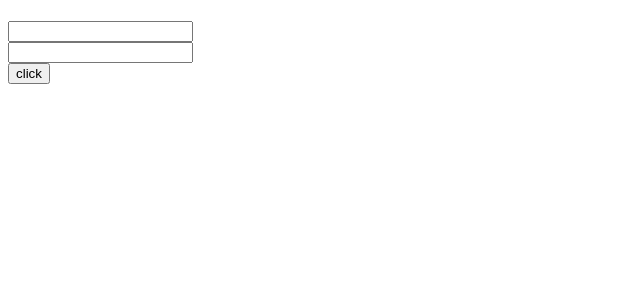
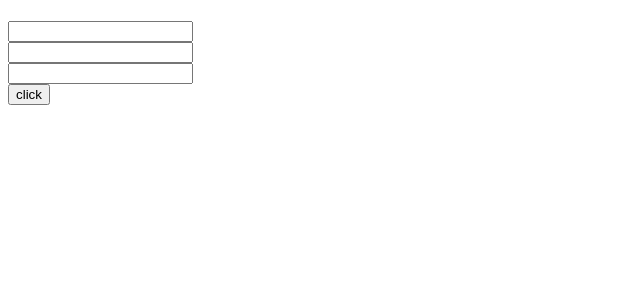
Before and after one commit to abhishekhatwal/reactjs_tutorial, a React (Create React App) app: page / in a window 1280 px wide. Shown: the top 300 px of the page, without its empty margins (0-640 px from the left). Built offline with nearby package versions, Linux system fonts and the light colour scheme.

Commit message:
handling multiple form input states using single object

```diff
--- a/src/App.jsx
+++ b/src/App.jsx
@@ -2,51 +2,65 @@ import React, { useState } from 'react';
 
 function App() {
 
-  //alternate
-  /*
-   const [fname, setfnameValue] = useState('');
-  const [lname, setlnameValue] = useState('');
 
-  const [fullname1, setfullname1Value] = useState('');
-  const [fullname2, setfullname2Value] = useState('');
+  //handling form state using object
 
-  const fun1=(event)=>{
-    event.preventDefault();
-    setfullname1Value(fname);
-    setfullname2Value(lname);
-};
-
- <h1>{fullname1}{fullname2}</h1>
-
-  */
-  const [fname, setfnameValue] = useState('');
-  const [lname, setlnameValue] = useState('');
-
-  const [fullname, setfullnameValue] = useState('');
+  const [data, setdataValue] = useState({
+    ftext:"",
+    fnumber:"",
+    femail:""
+  });
 
 
-  const fun1=(event)=>{
+  const fun2=(event)=>{
+    let x=event.target.name;
+    let y=event.target.value;
+
+                                              //preval hold previous state values
+     setdataValue((preval)=>{                 //preval is object in this case bcz usestate has object as parameter .in case of usestate parameter is array or simple variable preval denote  arary or simple variable
+       if(x=="textf")
+       {
+        return({ftext:y,fnumber:preval.fnumber,femail:preval.femail});
+       }
+       else if(x=="numberf")
+       {
+        return({ftext:preval.ftext,fnumber:y,femail:preval.femail});
+       }
+       else if(x=="emailf")
+       {
+        return({ftext:preval.ftext,fnumber:preval.fnumber,femail:y});
+       }
+     });
+}
+
+  const [finaldata, setfinaldata] = useState({
+    ftext:"",
+    fnumber:"",
+    femail:""
+  });
+
+   const fun1=(event)=>{
     event.preventDefault();                     //it will prevent page refreshing on default form submission behaviour
-    setfullnameValue(fname+lname);
+    setfinaldata(data);
   };
 
-  const fun2=(event)=>{
-    setfnameValue(event.target.value);
-  }
-  const fun3=(event)=>{
-    setlnameValue(event.target.value);
-  }
 
   return (
     <>
       <form onSubmit={fun1}>
-        <h1>{fullname}</h1>
+        <h1>{finaldata.ftext}</h1>
+        <h2>{finaldata.fnumber}</h2>
+        <h3>{finaldata.femail}</h3>
         <div>
-          <input type="text" value={fname} onChange={fun2} />
+          <input type="text" name="textf" value={data.ftext} onChange={fun2} />
         </div>
 
         <div>
-          <input type="text" value={lname} onChange={fun3} />
+          <input type="number" name="numberf"  value={data.fnumber} onChange={fun2} />
+        </div>
+
+        <div>
+          <input type="email"  name="emailf" value={data.femail} onChange={fun2} />
         </div>
 
         <input type="submit" value="click" />
```
